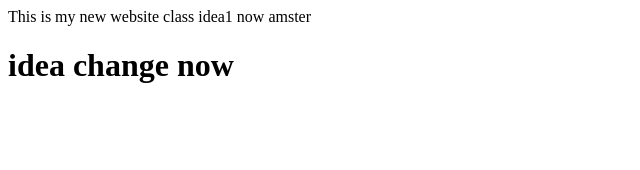
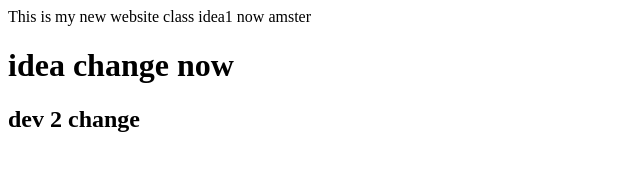
Before and after one commit to dixp02/webrepo, a plain HTML site: page index.html in a window 1280 px wide. Shown: the whole page, without its empty margins (0-640 px from the left). Drawn offline with Linux system fonts and the light colour scheme.

Commit message:
dev 2 change

```diff
--- a/index.html
+++ b/index.html
@@ -1,2 +1,3 @@
 <h> This is my new  website class idea1 now amster </h>
 <h1>idea change now</h1>
+<h2> dev 2 change</h2>
```
